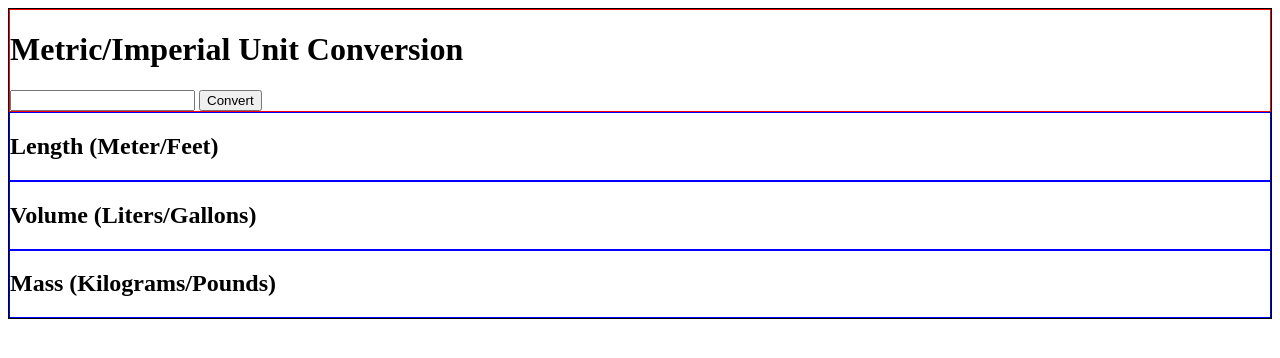
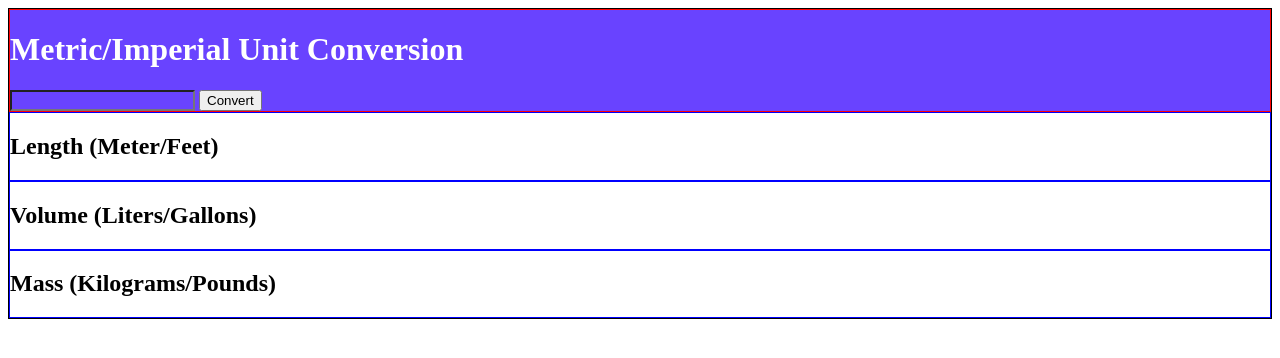
Before and after one commit to dgeorgalas/unit_converter, a plain HTML site: page index.html in a window 1280 px wide. Drawn offline with Linux system fonts and the light colour scheme.

Commit message:
added some styling to converter div

```diff
--- a/styles.css
+++ b/styles.css
@@ -5,8 +5,15 @@
 
 #converter {
     border: 1px solid red;
+    background-color: #6943FF;
+    color: white;
 }
 
 .box {
     border: 1px solid blue;
 }
+
+#input-el {
+    background-color: #6943FF;
+    color: white;
+}
```
